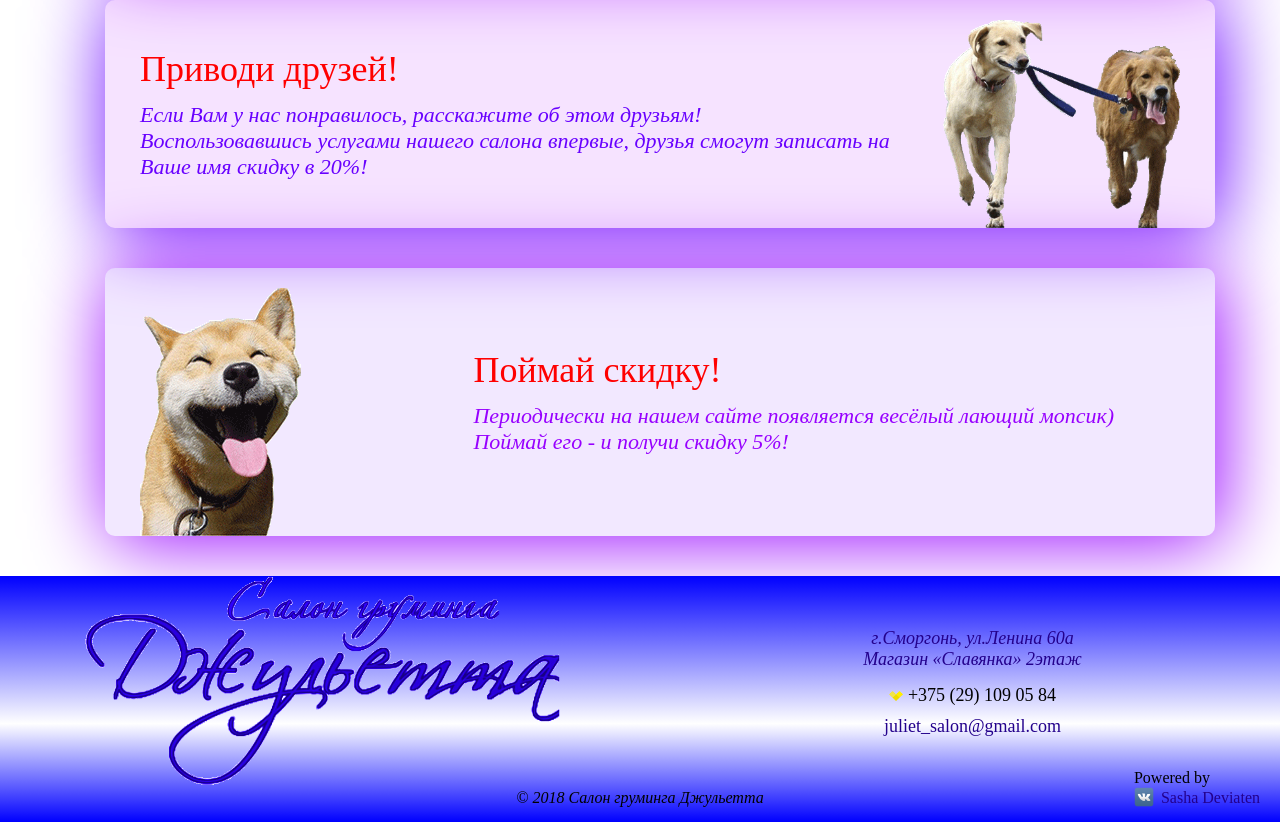
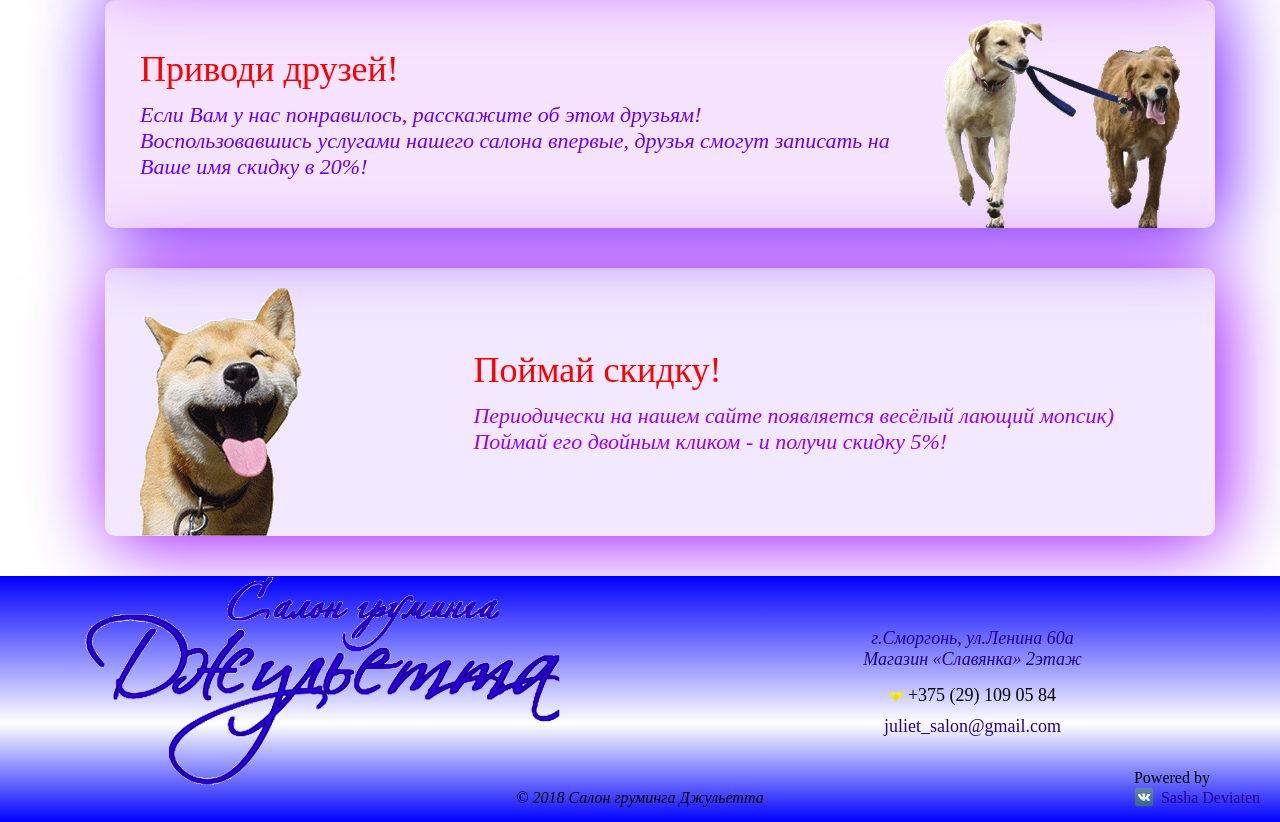
Before and after one commit to SashaDeviaten/Juliet, a React app: page /discount in a window 1280 px wide. Shown: the part 779-1601 px from the top of the page. Built offline with nearby package versions, Linux system fonts and the light colour scheme.

Commit message:
change content

```diff
--- a/Pages/Page_Discount/Page_Discount.jsx
+++ b/Pages/Page_Discount/Page_Discount.jsx
@@ -53,7 +53,7 @@ class Page_Discount extends PureComponent {
                                 <div className={'discountHeader'}>Поймай скидку!</div>
                                 <div className={'discountDescription'}>
                                     Периодически на нашем сайте появляется весёлый лающий мопсик)<br/>
-                                    Поймай его  - и получи скидку 5%!
+                                    Поймай его двойным кликом - и получи скидку 5%!
                                 </div>
                             </div>
                         </div>
```
